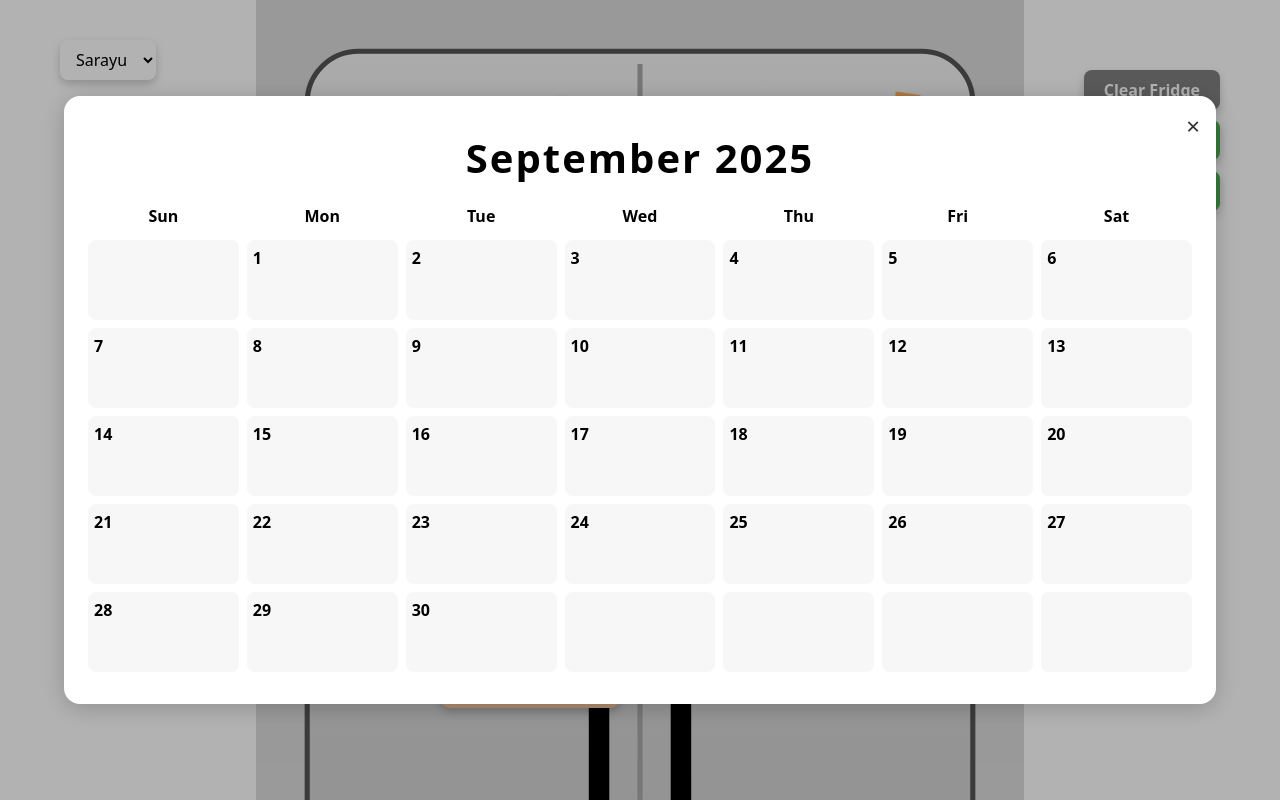
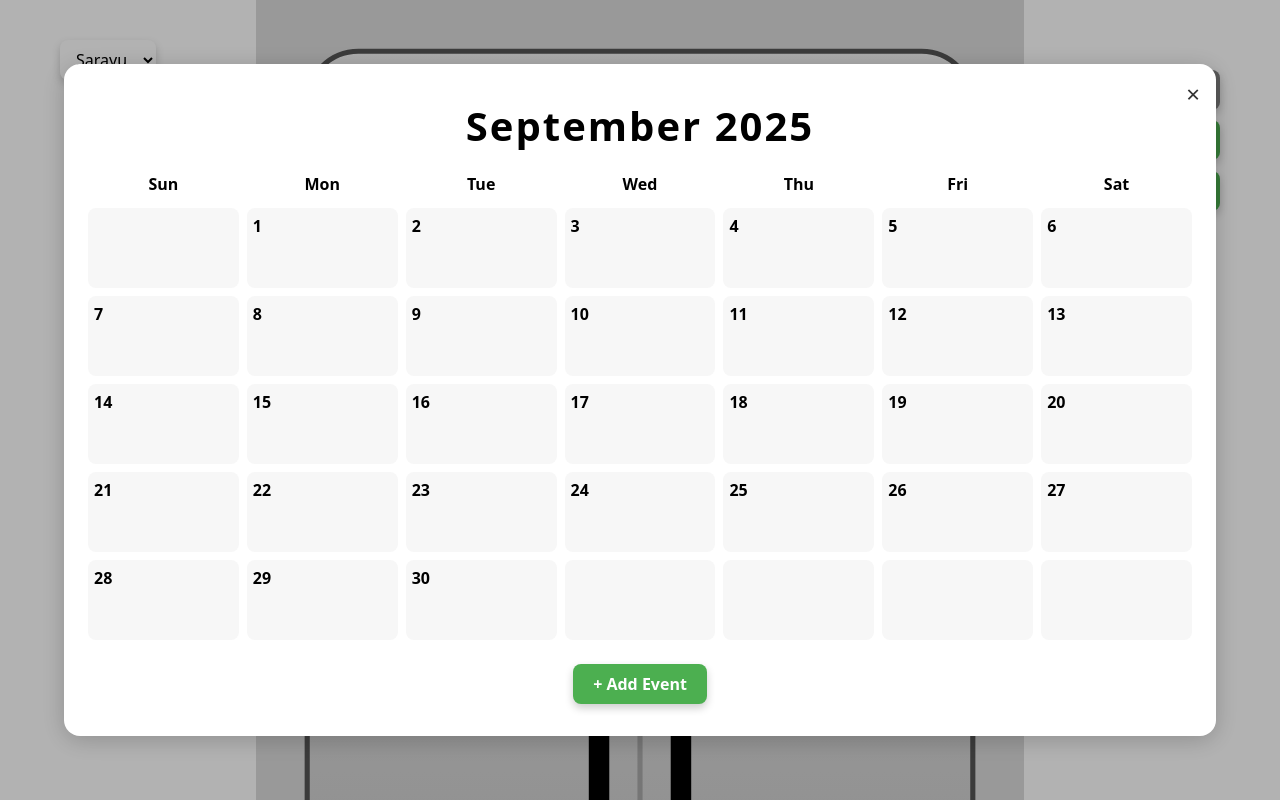
Before and after one commit to sarayuv/sasehack-2025, a React (Vite) app in the folder frontend/: page / in a window 1280 px wide. Both pictures are taken after a click on the picture 785 px from the left and 281 px from the top of the page. Shown: the top 800 px of the page. Built offline with nearby package versions, Linux system fonts and the light colour scheme.

Commit message:
add event button in modal

```diff
--- a/frontend/src/components/Calendar.jsx
+++ b/frontend/src/components/Calendar.jsx
@@ -50,6 +50,16 @@ const Calendar = ({ events, users, addEvent }) => {
                     <div className="calendar-modal-content calendar-modal-month">
                         <button className="calendar-close-button" onClick={() => setIsMonthModalOpen(false)}>×</button>
                         <MonthCalendar events={events} users={users} />
+                            <button
+                                className="calendar-add-button"
+                                style={{marginTop: '24px', display: 'block', marginLeft: 'auto', marginRight: 'auto'}}
+                                onClick={() => {
+                                    setIsMonthModalOpen(false);
+                                    setIsAddEventModalOpen(true);
+                                }}
+                            >
+                                + Add Event
+                            </button>
                     </div>
                 </div>
             )}
```
